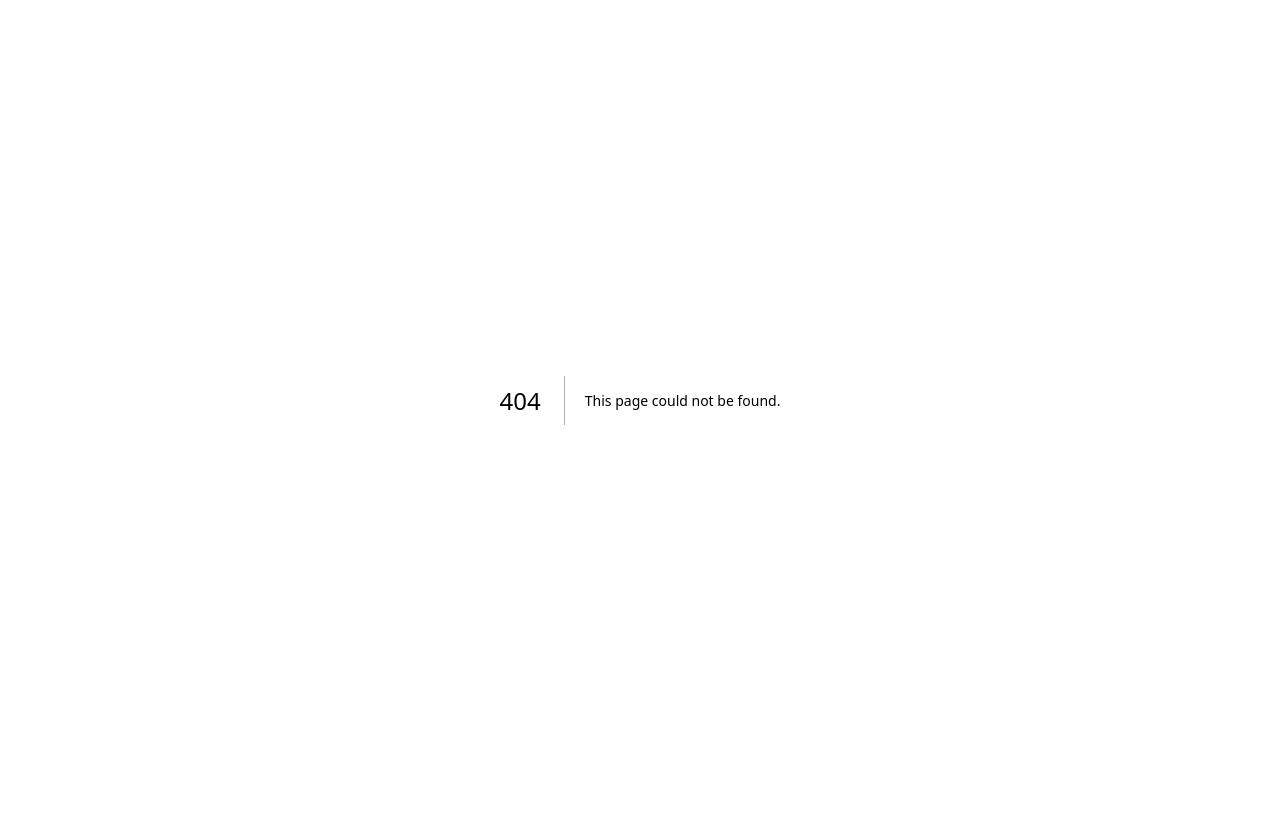
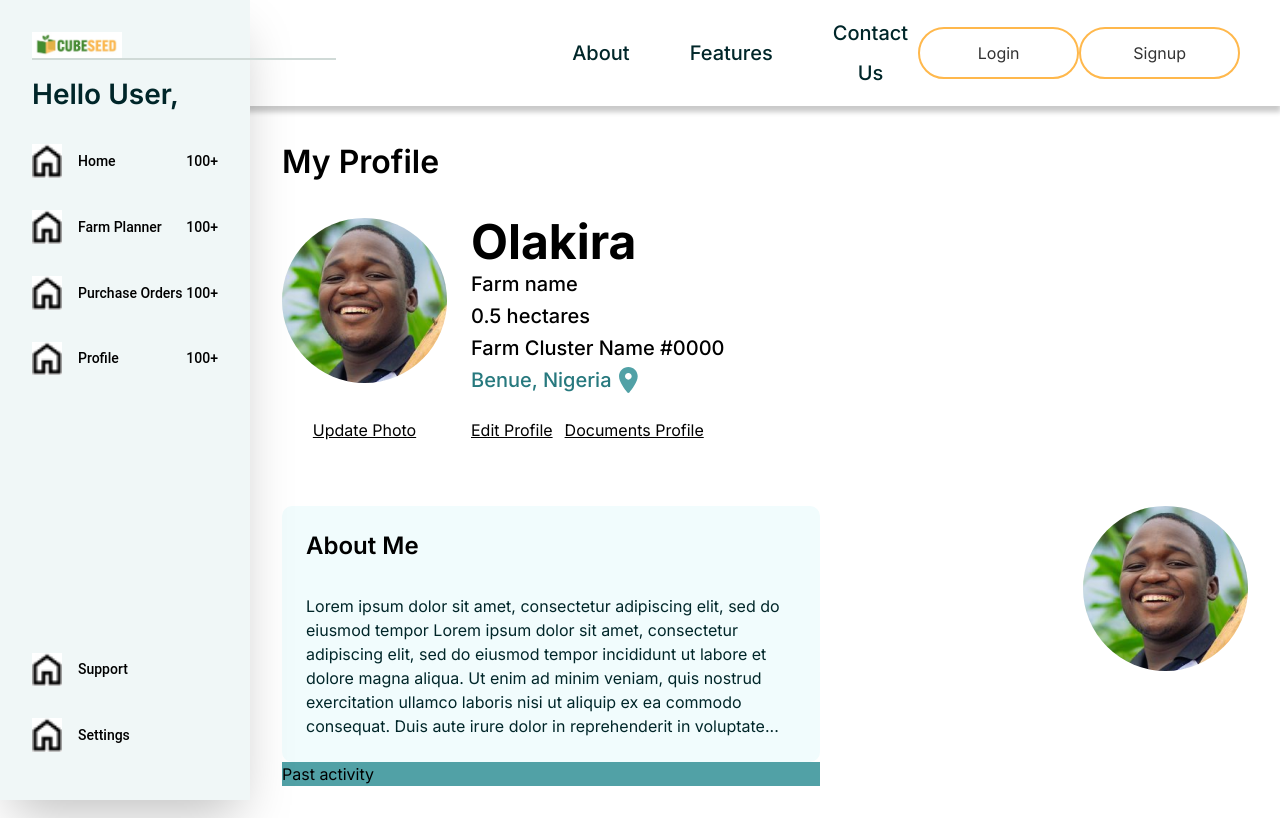
Before and after one commit to Cubeseed/Frontend, a Next.js app in the folder cubeseed_login/: page /dashboard/profiles in a window 1280 px wide. Before the commit this address had no page. Built offline with nearby package versions, Linux system fonts and the light colour scheme.

Commit message:
feat: farmer profile design conversion

```diff
--- a/cubeseed_login/app/(processor)/dashboard/layout.tsx
+++ b/cubeseed_login/app/(farmer)/dashboard/layout.tsx
@@ -1,5 +1,6 @@
 import Navbar from "@/component/navbar/Navbar";
 import DashboardNavbar from "@/component/dashboard/DashboardNavbar/DashboardNavbar";
+import DashboardSidePannel from "@/component/dashboard/DashboardSidePannel";
 
 export const metadata = {
   title: "Next.js",
@@ -18,7 +19,7 @@ export default function DashboardLayout({
       </header>
       <div>
         <aside className="w-[250px] h-screen fixed inset-0 bg-white shadow-2xl">
-          <DashboardNavbar />
+          <DashboardSidePannel/>
         </aside>
         <main className="ml-[250px]">{children}</main>
       </div>
--- /dev/null
+++ b/cubeseed_login/app/(farmer)/dashboard/profiles/page.tsx
@@ -0,0 +1,12 @@
+import UserProfile from '@cs/components/profile'
+import React from 'react'
+
+function ProfilePage() {
+  return (
+    <div className='p-8'>
+      <UserProfile />
+    </div>
+  )
+}
+
+export default ProfilePage
--- a/cubeseed_login/components/header.tsx
+++ b/cubeseed_login/components/header.tsx
@@ -1,7 +1,7 @@
 interface DashboardHeadingProps {
   heading: string;
   text?: string;
-  subheading: string;
+  subheading?: string;
   status?: React.ReactNode;
 }
 
@@ -12,7 +12,7 @@ export function DashboardHeading({
   status,
 }: DashboardHeadingProps) {
   return (
-    <div className="text-[#002629]">
+    <div className="text-primary">
       <p className="font-medium text-sm">{subheading}</p>
       <div className="flex items-center gap-2">
         <h1 className="font-bold text-4xl">{heading}</h1>
--- /dev/null
+++ b/cubeseed_login/components/profile.tsx
@@ -0,0 +1,160 @@
+"use client";
+
+import Image, { StaticImageData } from "next/image";
+import React, { ElementRef, useRef, useState } from "react";
+import farmer from "@cs/public/farmer1.png";
+// import place from "@cs/assets/svg/place_24px.svg";
+
+const fileTypes = [
+  "image/apng",
+  "image/bmp",
+  "image/gif",
+  "image/jpeg",
+  "image/pjpeg",
+  "image/png",
+  "image/svg+xml",
+  "image/tiff",
+  "image/webp",
+  "image/x-icon",
+];
+
+function validFileType(file: File) {
+  return fileTypes.includes(file.type);
+}
+
+function returnFileSize(number: number) {
+  if (number < 1024) {
+    return `${number} bytes`;
+  } else if (number >= 1024 && number < 1048576) {
+    return `${(number / 1024).toFixed(1)} KB`;
+  } else if (number >= 1048576) {
+    return `${(number / 1048576).toFixed(1)} MB`;
+  }
+}
+
+function UserProfile() {
+  const [src, setSrc] = useState<string | StaticImageData>(() => farmer);
+  const fileRef = useRef<ElementRef<"input">>(null);
+
+  const handleClick = () => {
+    if (fileRef.current) fileRef.current.click();
+  };
+  const handleFileChange = () => {
+    if (fileRef.current?.files) {
+      const files = fileRef.current.files;
+      console.log({ zero: files[0] });
+      Array.from(files).forEach((file) => {
+        if (validFileType(file)) {
+          console.log({ size: file.size });
+        }
+        console.log({ file });
+        const image = URL.createObjectURL(file);
+        console.log({ image });
+        setSrc(image);
+      });
+    }
+  };
+  return (
+    <div>
+      <h1 className="font-semibold text-[32px]">My Profile</h1>
+      <section className="flex gap-6 mt-8">
+        <div className="flex flex-col justify-between items-center">
+          <div className="h-[165px] w-[165px] aspect-square">
+            <Image
+              src={src}
+              alt="avatar"
+              width={165}
+              height={165}
+              style={{ height: "100%", width: "100%" }}
+              className="rounded-full"
+            />
+          </div>
+          <input
+            ref={fileRef}
+            type="file"
+            name="avatar"
+            id="avatar"
+            accept=".jpg, .jpeg, .png"
+            className="hidden"
+            onChange={handleFileChange}
+          />
+          <a href="#" className="underline" onClick={handleClick}>
+            Update Photo
+          </a>
+        </div>
+        <div className="flex flex-col gap-6">
+          <div className="font-medium text-xl space-y-1">
+            <h2 className="font-bold text-5xl">Olakira</h2>
+            <p>Farm name</p>
+            <p>0.5 hectares</p>
+            <p>Farm Cluster Name #0000</p>
+            <p className="flex items-center gap-2 text-primary-200">
+              Benue, Nigeria{" "}
+              <span>
+                <svg
+                  width="19"
+                  height="26"
+                  viewBox="0 0 19 26"
+                  fill="none"
+                  xmlns="http://www.w3.org/2000/svg"
+                >
+                  <path
+                    fill-rule="evenodd"
+                    clip-rule="evenodd"
+                    d="M0 9.34771C0 4.17976 4.17976 0 9.34771 0C14.5157 0 18.6954 4.17976 18.6954 9.34771C18.6954 14.9163 12.793 22.5948 10.376 25.5193C9.84181 26.1602 8.86697 26.1602 8.33282 25.5193C5.90241 22.5948 0 14.9163 0 9.34771ZM6.00928 9.34766C6.00928 11.1905 7.50492 12.6861 9.34775 12.6861C11.1906 12.6861 12.6862 11.1905 12.6862 9.34766C12.6862 7.50483 11.1906 6.00919 9.34775 6.00919C7.50492 6.00919 6.00928 7.50483 6.00928 9.34766Z"
+                    fill="#51A1A6"
+                  />
+                </svg>
+              </span>
+            </p>
+          </div>
+          <div className="space-x-3">
+            <a href="#" className="underline">
+              Edit Profile
+            </a>
+            <a href="#" className="underline">
+              Documents Profile
+            </a>
+          </div>
+        </div>
+      </section>
+
+      <div className="flex justify-between gap-8 mt-16">
+        <div>
+
+        <section className="w-[70%] bg-primary-900 p-6 rounded-[10px] space-y-8">
+          <h3 className="text-black text-2xl font-semibold">About Me</h3>
+          <p className="text-primary">
+            Lorem ipsum dolor sit amet, consectetur adipiscing elit, sed do
+            eiusmod tempor Lorem ipsum dolor sit amet, consectetur adipiscing
+            elit, sed do eiusmod tempor incididunt ut labore et dolore magna
+            aliqua. Ut enim ad minim veniam, quis nostrud exercitation ullamco
+            laboris nisi ut aliquip ex ea commodo consequat. Duis aute irure
+            dolor in reprehenderit in voluptate...
+          </p>
+        </section>
+        <section className="w-[70%] bg-primary-400">
+          <h4>Past activity</h4>
+        </section>
+        </div>
+
+        <section>
+          <div>
+            <div className="h-[165px] w-[165px] aspect-square">
+              <Image
+                src={src}
+                alt="avatar"
+                width={165}
+                height={165}
+                style={{ height: "100%", width: "100%" }}
+                className="rounded-full"
+              />
+            </div>
+          </div>
+        </section>
+      </div>
+    </div>
+  );
+}
+
+export default UserProfile;
--- a/cubeseed_login/src/styles/DashboardSidePannel.module.scss
+++ b/cubeseed_login/src/styles/DashboardSidePannel.module.scss
@@ -1,5 +1,5 @@
 .DashboardSidePannel {
-  all: unset;
+  // all: unset;
   background-color: #f0f7f7;
   height: 100vh;
   display:flex;
--- a/cubeseed_login/src/styles/global.css
+++ b/cubeseed_login/src/styles/global.css
@@ -7,6 +7,8 @@
     --clr-primary: #002629;
     --clr-primary-10: #03656B;
     --clr-primary-20: #27797E;
+    --clr-primary-40: #51A1A6;
+    --clr-primary-90: #F1FCFD;
     --clr-secondary: #ffb84c;
     --clr-accent: #886634;
     --clr-neutral-30: #46524E;
--- a/cubeseed_login/tailwind.config.js
+++ b/cubeseed_login/tailwind.config.js
@@ -16,7 +16,9 @@ module.exports = {
         primary: {
           DEFAULT: "var(--clr-primary)",
           100: "var(--clr-primary-10)",
-          200: "var(--clr-primary-20)"
+          200: "var(--clr-primary-20)",
+          400: "var(--clr-primary-40)",
+          900: "var(--clr-primary-90)",
         },
         secondary: {
           DEFAULT: "var(--clr-secondary)",
```
Also changed, not shown: cubeseed_login/app/(farmer)/dashboard/invoice/page.tsx (renamed from cubeseed_login/app/(processor)/dashboard/invoice/page.tsx), cubeseed_login/app/(farmer)/dashboard/page.tsx (renamed from cubeseed_login/app/(processor)/dashboard/page.tsx), cubeseed_login/assets/svg/place_24px.svg (added), cubeseed_login/public/farmer1.png (added).
